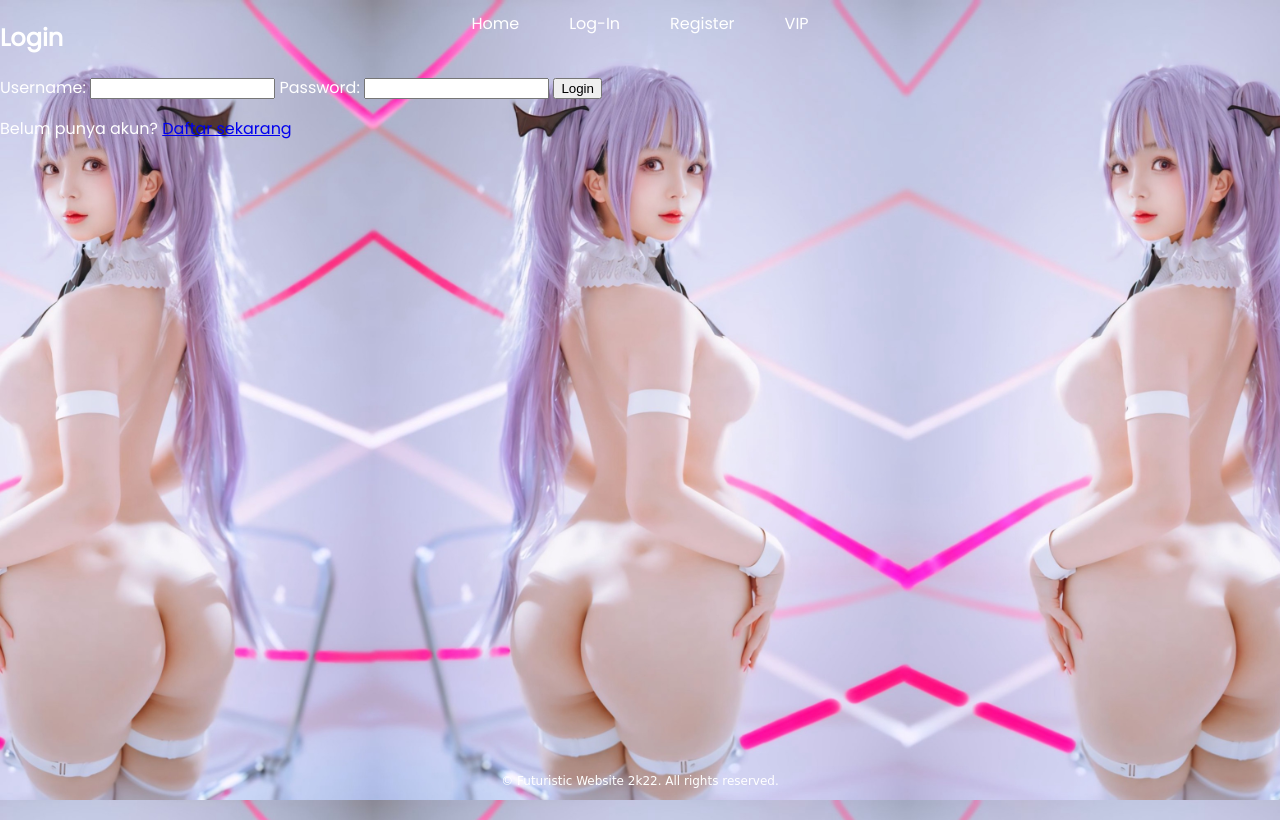
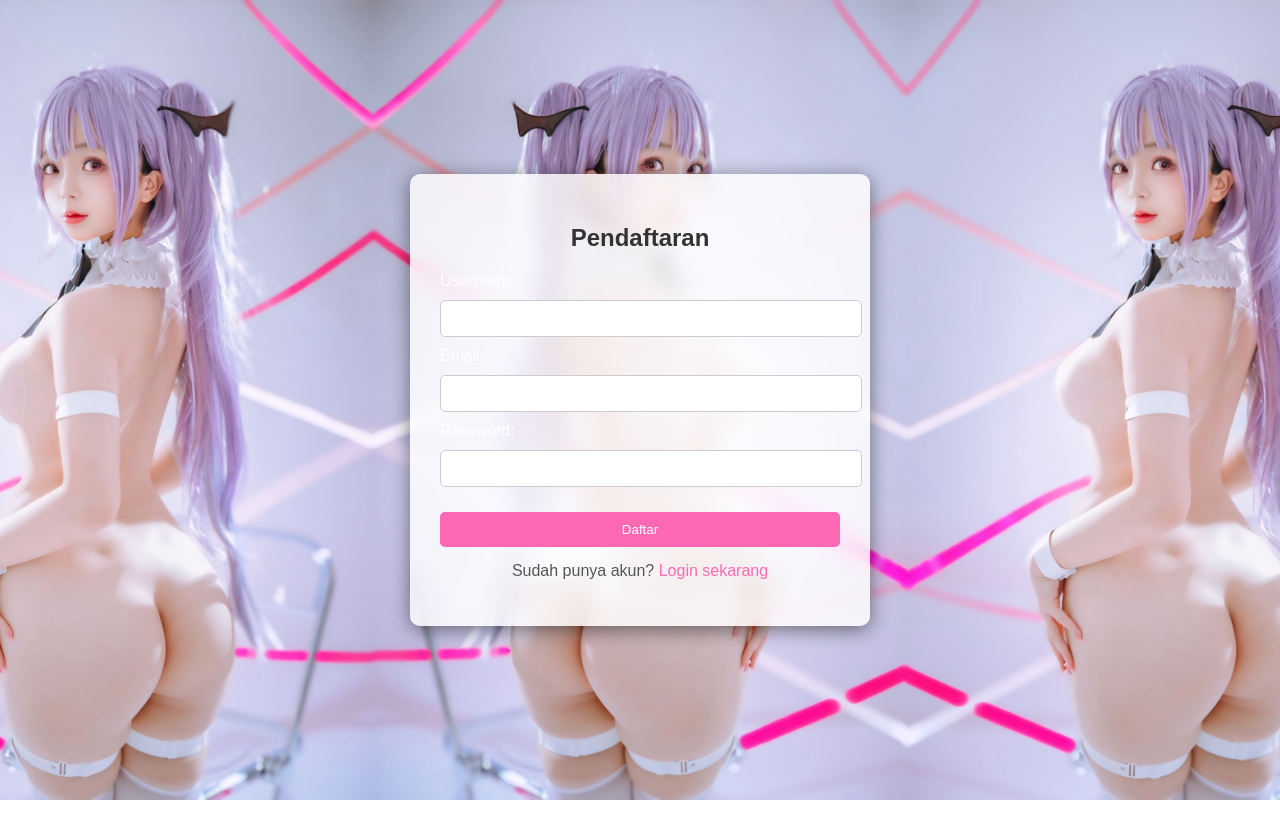
Before and after one commit to Missav-vip/X, a plain HTML site: page regester.html in a window 1280 px wide. Drawn offline with Linux system fonts and the light colour scheme.

Commit message:
Update regester.html

```diff
--- a/regester.html
+++ b/regester.html
@@ -3,46 +3,95 @@
 <head>
     <meta charset="UTF-8">
     <meta name="viewport" content="width=device-width, initial-scale=1.0">
-    <title>Login - Futuristic Website 2100</title>
-    <link href="https://fonts.googleapis.com/css2?family=Poppins:wght@300;400&display=swap" rel="stylesheet">
-    <link rel="stylesheet" href="style.css"> <!-- Tautan ke file CSS terpisah -->
+    <title>Register - Futuristic Website 2100</title>
+    <link rel="stylesheet" href="style.css">
+    <style>
+        /* Tambahan CSS untuk form pendaftaran */
+        body {
+            margin: 0;
+            padding: 0;
+            display: flex;
+            justify-content: center;
+            align-items: center;
+            height: 100vh; /* Mengisi tinggi layar */
+            background: url('https://raw.githubusercontent.com/Missav-vip/X/refs/heads/main/image/IMG_8350.jpeg') no-repeat center center fixed;
+            background-size: cover;
+        }
+
+        .register-container {
+            display: flex;
+            flex-direction: column;
+            justify-content: center;
+            align-items: center;
+            width: 400px; /* Lebar kontainer */
+            background: rgba(255, 255, 255, 0.8); /* Latar belakang transparan */
+            border-radius: 10px; /* Sudut melengkung */
+            padding: 30px; /* Ruang dalam */
+            box-shadow: 0 4px 20px rgba(0, 0, 0, 0.5); /* Bayangan */
+            backdrop-filter: blur(10px); /* Efek blur latar belakang */
+        }
+
+        .register-container h2 {
+            margin-bottom: 20px; /* Jarak bawah judul */
+            font-family: 'Poppins', sans-serif;
+            color: #333; /* Warna teks judul */
+            font-size: 24px; /* Ukuran font judul */
+        }
+
+        .register-container input {
+            margin: 10px 0; /* Jarak antar input */
+            padding: 10px;
+            border: 1px solid #ccc; /* Border input */
+            border-radius: 5px; /* Sudut input melengkung */
+            width: 100%; /* Lebar input */
+        }
+
+        .register-container button {
+            margin-top: 15px; /* Jarak atas tombol */
+            padding: 10px;
+            background-color: #ff69b4; /* Warna latar belakang tombol */
+            border: none; /* Tanpa border */
+            border-radius: 5px; /* Sudut tombol melengkung */
+            color: white; /* Warna teks tombol */
+            cursor: pointer; /* Kursor menjadi pointer */
+            width: 100%; /* Lebar tombol */
+        }
+
+        .register-container button:hover {
+            background-color: #ff1493; /* Warna latar belakang tombol saat hover */
+        }
+
+        .register-container p {
+            margin-top: 15px; /* Jarak atas untuk paragraf */
+            color: #555; /* Warna teks paragraf */
+        }
+
+        .register-container a {
+            color: #ff69b4; /* Warna tautan */
+            text-decoration: none; /* Tanpa garis bawah */
+        }
+
+        .register-container a:hover {
+            text-decoration: underline; /* Garis bawah saat hover */
+        }
+    </style>
 </head>
 <body>
-    <header>
-        <nav>
-            <a href="index.html">Home</a>
-            <a href="login.html">Log-In</a>
-            <a href="register.html">Register</a>
-            <a href="vip.html">VIP</a>
-        </nav>
-    </header>
-
-    <div class="login-container">
-        <h2>Login</h2>
-        <form id="loginForm">
+    <div class="register-container">
+        <h2>Pendaftaran</h2>
+        <form id="registerForm">
             <label for="username">Username:</label>
             <input type="text" id="username" name="username" required>
+
+            <label for="email">Email:</label>
+            <input type="email" id="email" name="email" required>
 
             <label for="password">Password:</label>
             <input type="password" id="password" name="password" required>
 
-            <button type="submit">Login</button>
+            <button type="submit">Daftar</button>
         </form>
-        <p>Belum punya akun? <a href="register.html">Daftar sekarang</a></p>
+        <p>Sudah punya akun? <a href="login.html">Login sekarang</a></p>
     </div>
-
-    <footer>
-        <div class="footer-text">© Futuristic Website 2k22. All rights reserved.</div>
-    </footer>
-
-    <script>
-        document.getElementById('loginForm').addEventListener('submit', function(event) {
-            event.preventDefault(); // Mencegah pengiriman form default
-            const username = document.getElementById('username').value;
-            const password = document.getElementById('password').value;
-            console.log('Username:', username);
-            console.log('Password:', password);
-        });
-    </script>
 </body>
 </html>
```
